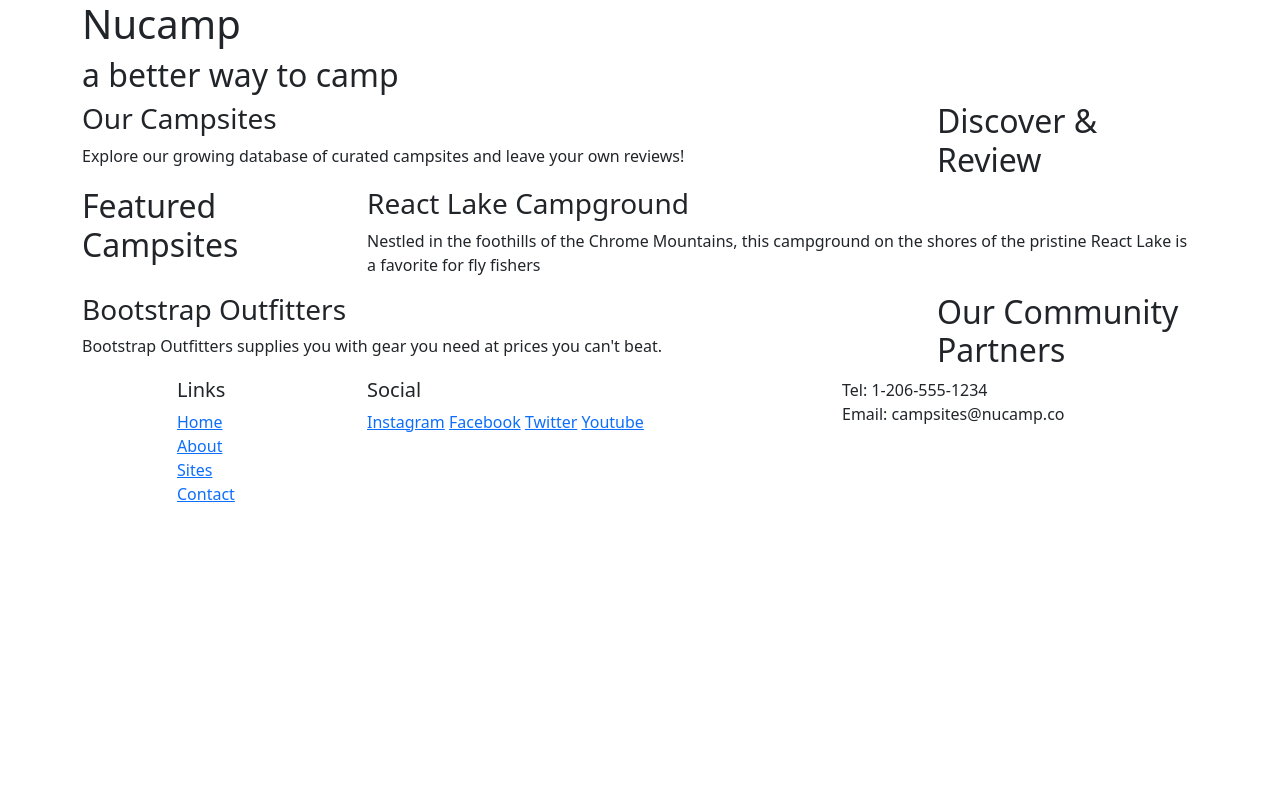
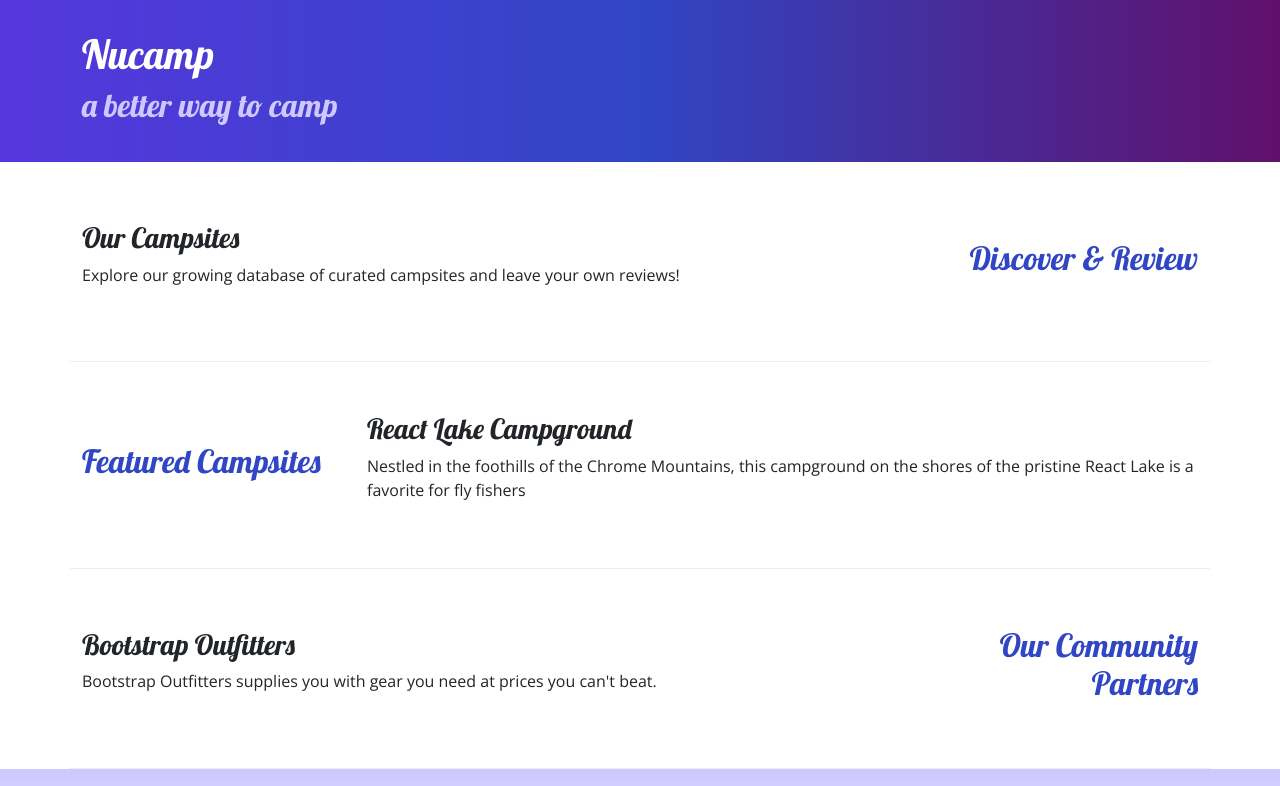
Before and after one commit to simmpabla/nucampsite-first-bootcamp-, a plain HTML site: page index.html in a window 1280 px wide. Shown: the top 786 px of the page. Drawn offline with nearby package versions, Linux system fonts and the light colour scheme.

Commit message:
Adding Custom Styles

```diff
--- /dev/null
+++ b/css/styles.css
@@ -0,0 +1,32 @@
+body {
+    font-family: "Open Sans", sans-serif;
+}
+
+h1, h2, h3 {
+    font-family: "Lobster", cursive;
+}
+
+h2 {
+    color: #3046C5;
+}
+
+header {
+    padding: 30px;
+    background-image: linear-gradient(to right, #5637DD, #3046C5, #60106B);
+    color: white;
+}
+
+header h2 {
+    color:#CEC8FF;
+}
+
+footer {
+    background-image: linear-gradient(#CEC8FF, white);
+    padding: 20px 0;
+}
+
+.row-content {
+    padding: 50px 0;
+    border-bottom: 1px ridge;
+    min-height: 200px;
+}
--- a/index.html
+++ b/index.html
@@ -8,7 +8,12 @@
         <!--Bootstrap CSS-->
         <link href="https://cdn.jsdelivr.net/npm/bootstrap@5.2.3/dist/css/bootstrap.min.css" rel="stylesheet" integrity="sha384-rbsA2VBKQhggwzxH7pPCaAqO46MgnOM80zW1RWuH61DGLwZJEdK2Kadq2F9CUG65" crossorigin="anonymous"/>
 
+        <!--Additional CSS must be placed after Bootstrap CSS-->
+        <link rel="stylesheet" href="https://fonts.googleapis.com/css?family=Lobster|Open+Sans" />
+        <link rel="stylesheet" href="css/styles.css" />
+
         <title>Nucamp: A Better Way To Camp</title>
+
     </head>
 
     <body>
@@ -28,9 +33,9 @@
         <main class="container">
 
             <!--discover section-->
-            <section class="row">
+            <section class="row row-content align-items-center">
                 <div class="col-sm-4 col-md-3 order-sm-last">
-                    <h2>Discover & Review</h2>
+                    <h2 class="text-sm-end">Discover & Review</h2>
                 </div>
                 <div class="col">
                     <h3>Our Campsites</h3>
@@ -40,7 +45,7 @@
             </section>
 
             <!--feature section-->
-            <section class="row">
+            <section class="row row-content align-items-center">
                 <div class="col-sm-4 col-md-3">
                     <h2>Featured Campsites</h2>
                 </div>
@@ -52,9 +57,9 @@
             </section>
 
             <!--partner section-->
-            <section class="row">
+            <section class="row row-content align-items-center">
                 <div class="col-sm-4 col-md-3 order-sm-last">
-                    <h2>Our Community Partners</h2>
+                    <h2 class="text-sm-end">Our Community Partners</h2>
                 </div>
                 <div class="col">
                     <h3>Bootstrap Outfitters</h3>
@@ -78,14 +83,14 @@
                             <li><a href="#">Contact</a></li>
                         </ul>
                     </div>
-                    <div class="col-6 col-sm-5">
+                    <div class="col-6 col-sm-5 text-center">
                         <h5>Social</h5>
                         <a href="http://instagram.com/">Instagram</a>
                         <a href="http:facebook.com/">Facebook</a>
                         <a href="http://twitter.com/">Twitter</a>
                         <a href="http://youtube.com/">Youtube</a>
                     </div>
-                    <div class="col-sm-4">
+                    <div class="col-sm-4 text-center">
                         Tel: 1-206-555-1234 <br />
                         Email: campsites@nucamp.co
                     </div>
```
